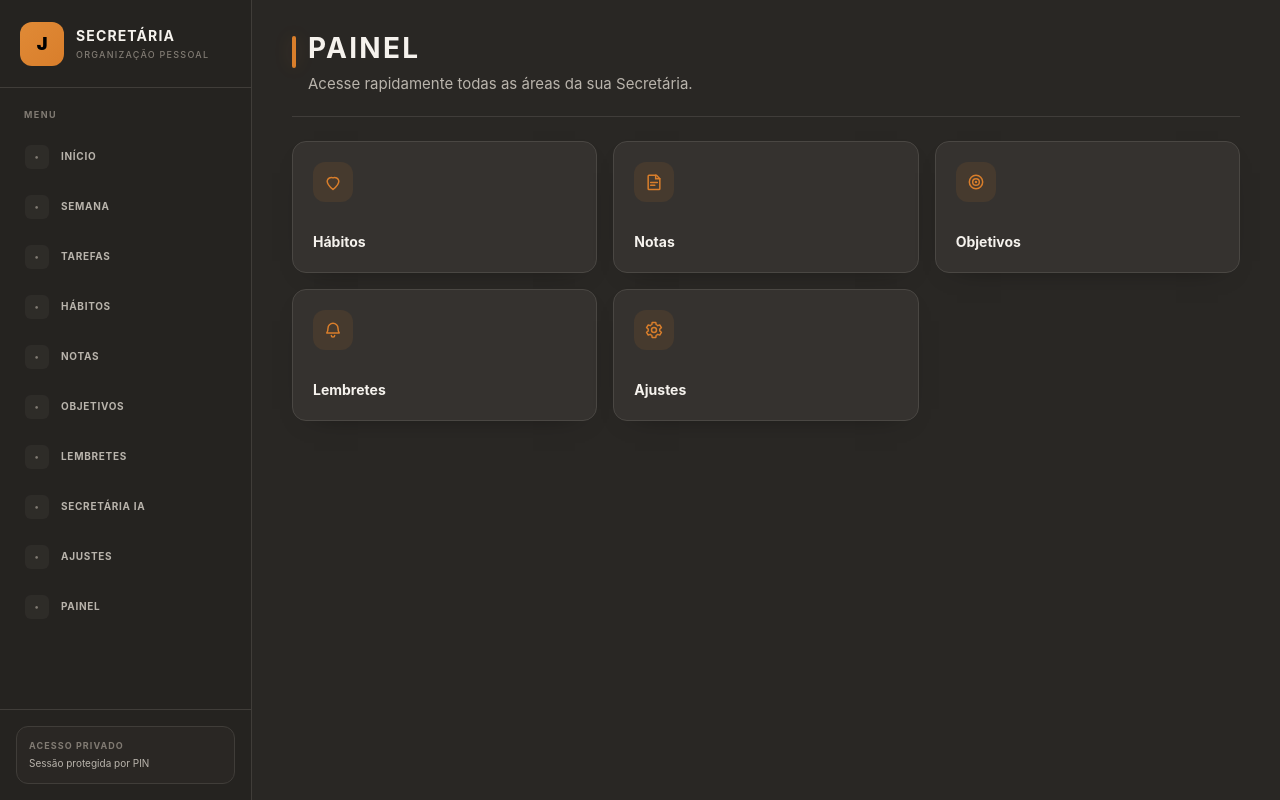
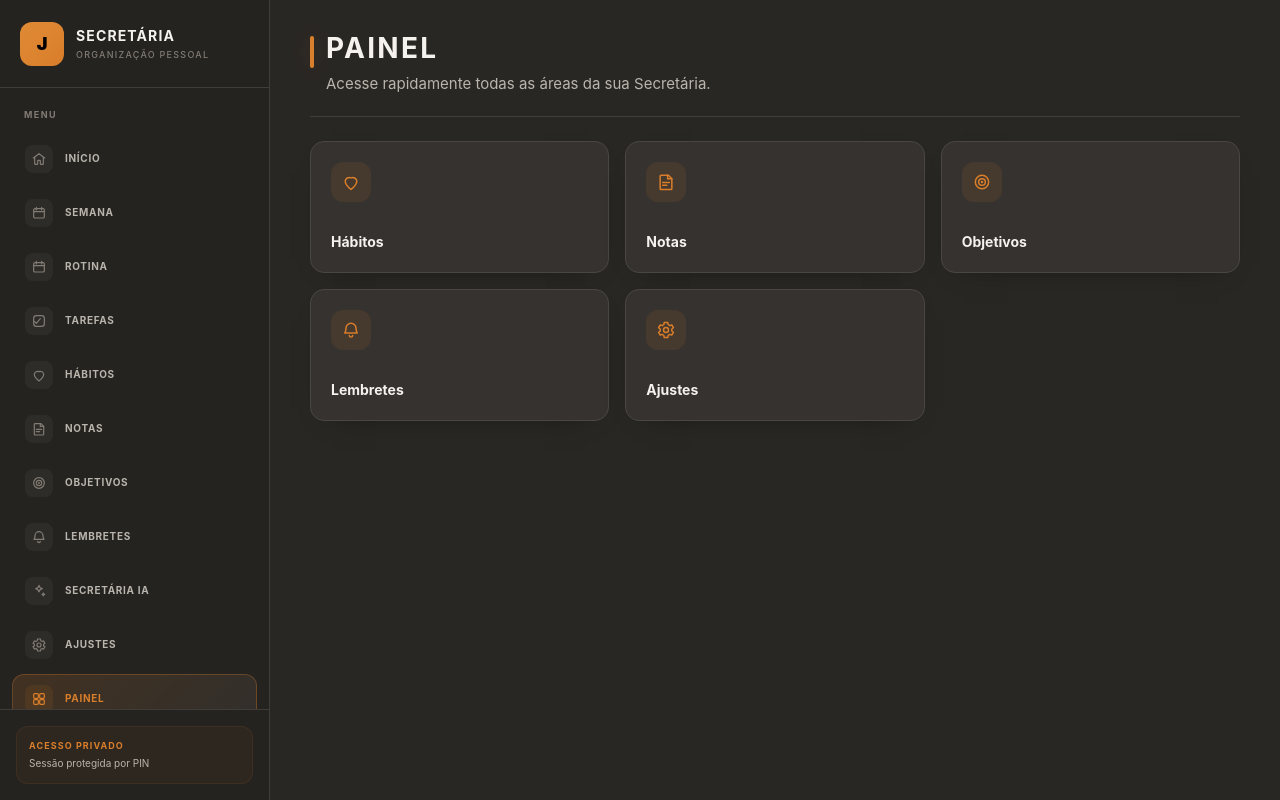
Before and after one commit to gebarbosaa/this_jarvis, a Next.js app: page /mais in a window 1280 px wide. Built offline with nearby package versions, Linux system fonts and the light colour scheme.

Commit message:
Wire stable sidebar without removing mobile navigation

```diff
--- a/src/app/(app)/layout.tsx
+++ b/src/app/(app)/layout.tsx
@@ -1,47 +1,11 @@
+import { Sidebar } from '@/components/nav/Sidebar';
 import { BottomNav } from '@/components/nav/BottomNav';
-
-const NAV = [
-  { href: '/inicio', label: 'INÍCIO' },
-  { href: '/semana', label: 'SEMANA' },
-  { href: '/tarefas', label: 'TAREFAS' },
-  { href: '/habitos', label: 'HÁBITOS' },
-  { href: '/notas', label: 'NOTAS' },
-  { href: '/objetivos', label: 'OBJETIVOS' },
-  { href: '/lembretes', label: 'LEMBRETES' },
-  { href: '/secretaria-ia', label: 'SECRETÁRIA IA' },
-  { href: '/ajustes', label: 'AJUSTES' },
-  { href: '/mais', label: 'PAINEL' },
-];
 
 export default function AppLayout({ children }: { children: React.ReactNode }) {
   return (
     <div className="min-h-dvh bg-paper">
-      <aside className="fixed inset-y-0 left-0 z-30 hidden w-[252px] border-r border-sidebarBorder bg-sidebar lg:flex lg:flex-col">
-        <div className="flex h-[88px] shrink-0 items-center gap-3 border-b border-sidebarBorder px-5">
-          <span className="gradient-primary flex h-11 w-11 shrink-0 items-center justify-center rounded-xl text-lg font-black text-black shadow-elegant">J</span>
-          <div className="min-w-0">
-            <p className="label-caps truncate text-sm text-ink">SECRETÁRIA</p>
-            <p className="mt-0.5 truncate text-[9px] font-medium tracking-[0.14em] text-ink-faint">ORGANIZAÇÃO PESSOAL</p>
-          </div>
-        </div>
-        <nav className="min-h-0 flex-1 space-y-1 overflow-y-auto px-3 py-5">
-          <p className="mb-3 px-3 text-[9px] font-bold tracking-[0.16em] text-ink-faint">MENU</p>
-          {NAV.map((item) => (
-            <a key={item.href} href={item.href} className="group flex min-w-0 items-center gap-3 rounded-xl border border-transparent px-3 py-2.5 text-[10px] font-bold tracking-[0.07em] text-ink-soft transition-all hover:border-sidebarBorder hover:bg-secondary hover:text-primary">
-              <span className="flex h-6 w-6 shrink-0 items-center justify-center rounded-md bg-secondary/60 text-[9px] text-ink-faint group-hover:bg-primary/10 group-hover:text-primary">•</span>
-              <span className="truncate">{item.label}</span>
-            </a>
-          ))}
-        </nav>
-        <div className="shrink-0 border-t border-sidebarBorder p-4">
-          <div className="rounded-xl border border-sidebarBorder bg-secondary/30 px-3 py-3">
-            <p className="text-[9px] font-bold tracking-[0.12em] text-ink-faint">ACESSO PRIVADO</p>
-            <p className="mt-1 text-[10px] text-ink-soft">Sessão protegida por PIN</p>
-          </div>
-        </div>
-      </aside>
-
-      <div className="lg:pl-[252px]">
+      <Sidebar />
+      <div className="lg:pl-[270px]">
         <main className="mx-auto min-h-dvh w-full max-w-[1480px] px-4 pb-28 pt-5 sm:px-6 lg:px-10 lg:pb-10 lg:pt-8">
           {children}
         </main>
```
